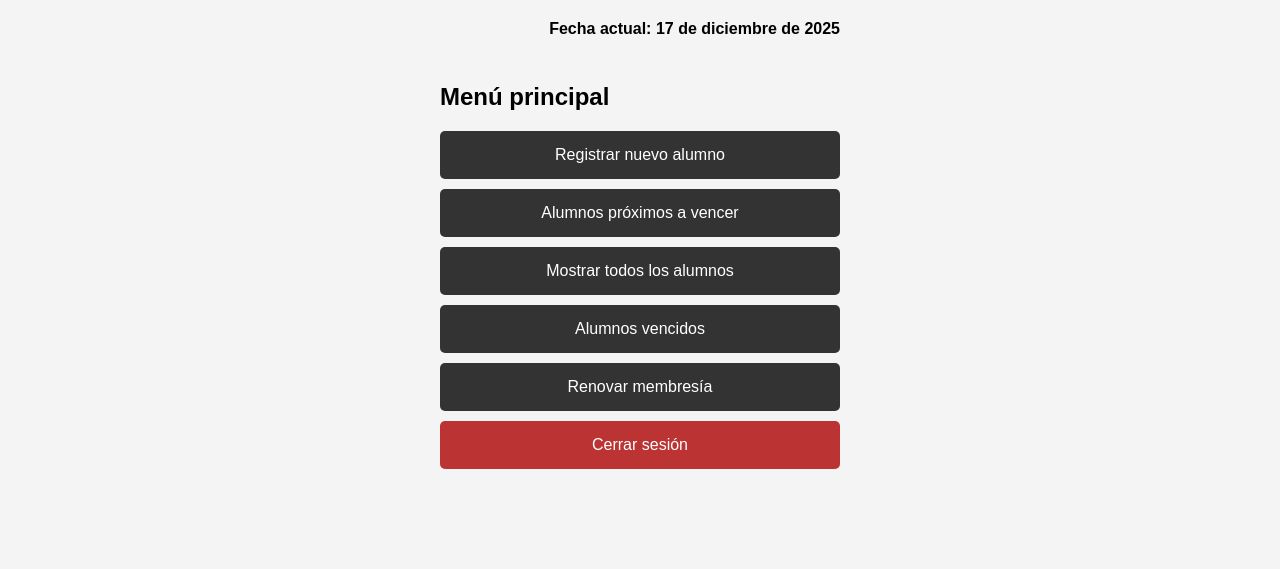
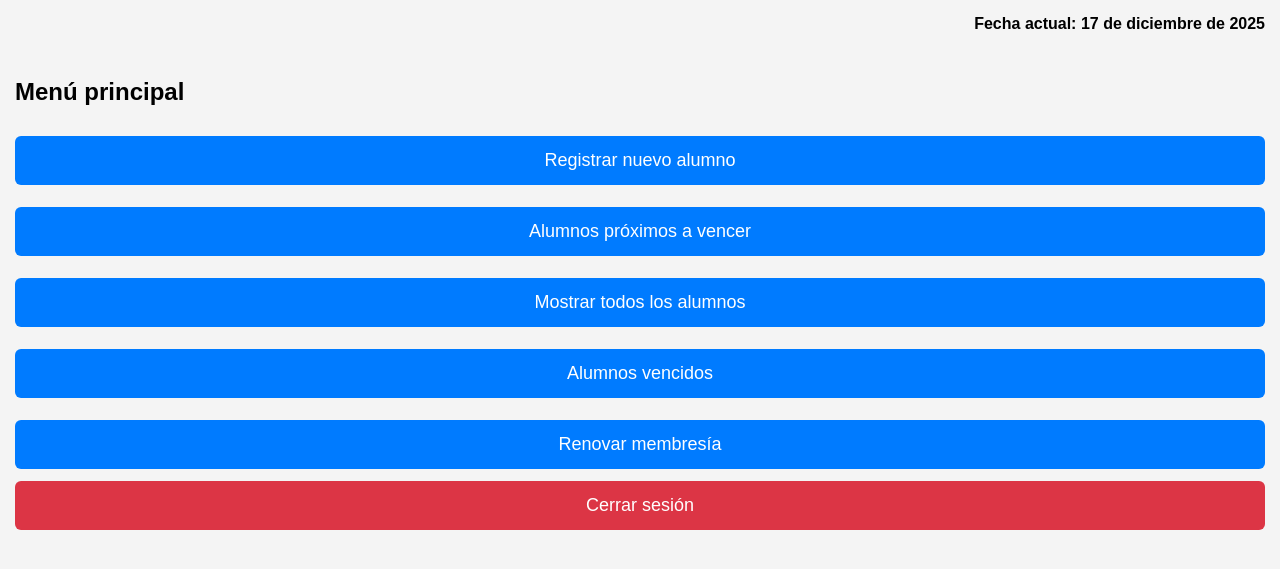
Before and after one commit to GerardoCalistenia/HA-System, a Django app: page / in a window 1280 px wide. Shown: the top 569 px of the page. Run offline with Django 5.2, Linux system fonts and the light colour scheme; a user stored in the database is signed in.

Commit message:
agrego estilo en menu

```diff
--- a/alumnos/templates/menu.html
+++ b/alumnos/templates/menu.html
@@ -4,37 +4,35 @@
 
 <h2>Menú principal</h2>
 
-<style>
-    body {
-        font-family: Arial;
-        padding: 20px;
-        max-width: 400px;
-        margin: auto;
-    }
-    .btn {
-        display: block;
-        background: #333;
-        color: white;
-        padding: 15px;
-        text-align: center;
-        text-decoration: none;
-        margin: 10px 0;
-        border-radius: 5px;
-    }
-    .logout {
-        background: #b33;
-    }
-</style>
+<div class="menu-buttons">
 
-<a class="btn" href="{% url 'registrar_alumno' %}">Registrar nuevo alumno</a>
-<a class="btn" href="{% url 'alumnos_proximos_vencer' %}">Alumnos próximos a vencer</a>
-<a class="btn" href="{% url 'lista_alumnos' %}">Mostrar todos los alumnos</a>
-<a class="btn" href="{% url 'alumnos_vencidos' %}">Alumnos vencidos</a>
-<a class="btn" href="{% url 'lista_renovar' %}">Renovar membresía</a>
-<form method="post" action="{% url 'logout' %}">
-    {% csrf_token %}
-    <button type="submit" class="btn logout">Cerrar sesión</button>
-</form>
+    <a class="btn-link" href="{% url 'registrar_alumno' %}">
+        Registrar nuevo alumno
+    </a>
 
+    <a class="btn-link" href="{% url 'alumnos_proximos_vencer' %}">
+        Alumnos próximos a vencer
+    </a>
+
+    <a class="btn-link" href="{% url 'lista_alumnos' %}">
+        Mostrar todos los alumnos
+    </a>
+
+    <a class="btn-link" href="{% url 'alumnos_vencidos' %}">
+        Alumnos vencidos
+    </a>
+
+    <a class="btn-link" href="{% url 'lista_renovar' %}">
+        Renovar membresía
+    </a>
+
+    <form method="post" action="{% url 'logout' %}">
+        {% csrf_token %}
+        <button type="submit" class="btn-logout">
+            Cerrar sesión
+        </button>
+    </form>
+
+</div>
 
 {% endblock %}
--- a/gymapp/templates/base.html
+++ b/gymapp/templates/base.html
@@ -99,10 +99,52 @@
             font-weight: bold;
         }
 
+/* ===== MENÚ PRINCIPAL ===== */
+
+.menu-buttons {
+    display: flex;
+    flex-direction: column;
+    gap: 12px;
+    margin-top: 20px;
+}
+
+.btn-link {
+    display: block;
+    text-align: center;
+    background: #007bff;
+    color: white !important;
+    padding: 14px;
+    font-size: 18px;
+    border-radius: 6px;
+    text-decoration: none;
+}
+
+.btn-link:hover {
+    background: #0056b3;
+}
+
+.btn-logout {
+    width: 100%;
+    padding: 14px;
+    font-size: 18px;
+    background: #dc3545;
+    color: white;
+    border: none;
+    border-radius: 6px;
+    cursor: pointer;
+}
+
+.btn-logout:hover {
+    background: #c82333;
+}
+
+
     </style>
+
 </head>
 
 <body>
+
 
     <div class="top-bar">
         Fecha actual: {{ fecha_actual }}
```
Also changed, not shown: db.sqlite3.
